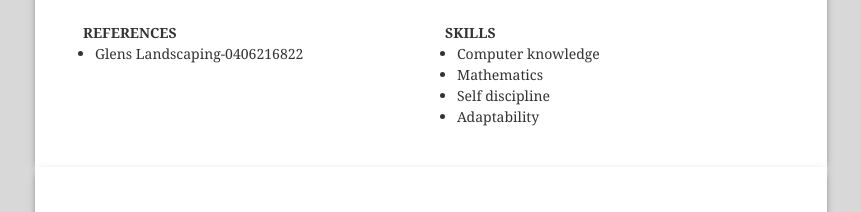
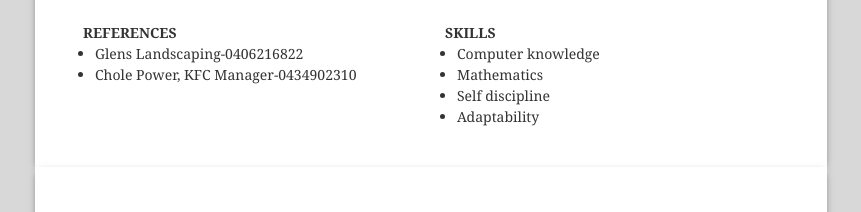
Before and after one commit to zakwessels/zakwessels, a plain HTML site: page index.html in a window 1280 px wide. Shown: the part 971-1183 px from the top of the page, without its empty margins (209-1070 px from the left). Drawn offline with Linux system fonts and the light colour scheme.

Commit message:
Update index.html

```diff
--- a/index.html
+++ b/index.html
@@ -127,6 +127,7 @@
 
             </ul>
           </div>
+		  </div>
       </section>
       <section class="content-section">
         <div class="multicolumn" style="page-break-after: always;">
@@ -135,6 +136,7 @@
             <h1> References</h1>
             <ul>
               <li>Glens Landscaping-0406216822</li>
+		<li> Chole Power, KFC Manager-0434902310
             </ul>
           </section>
           <section>
```
